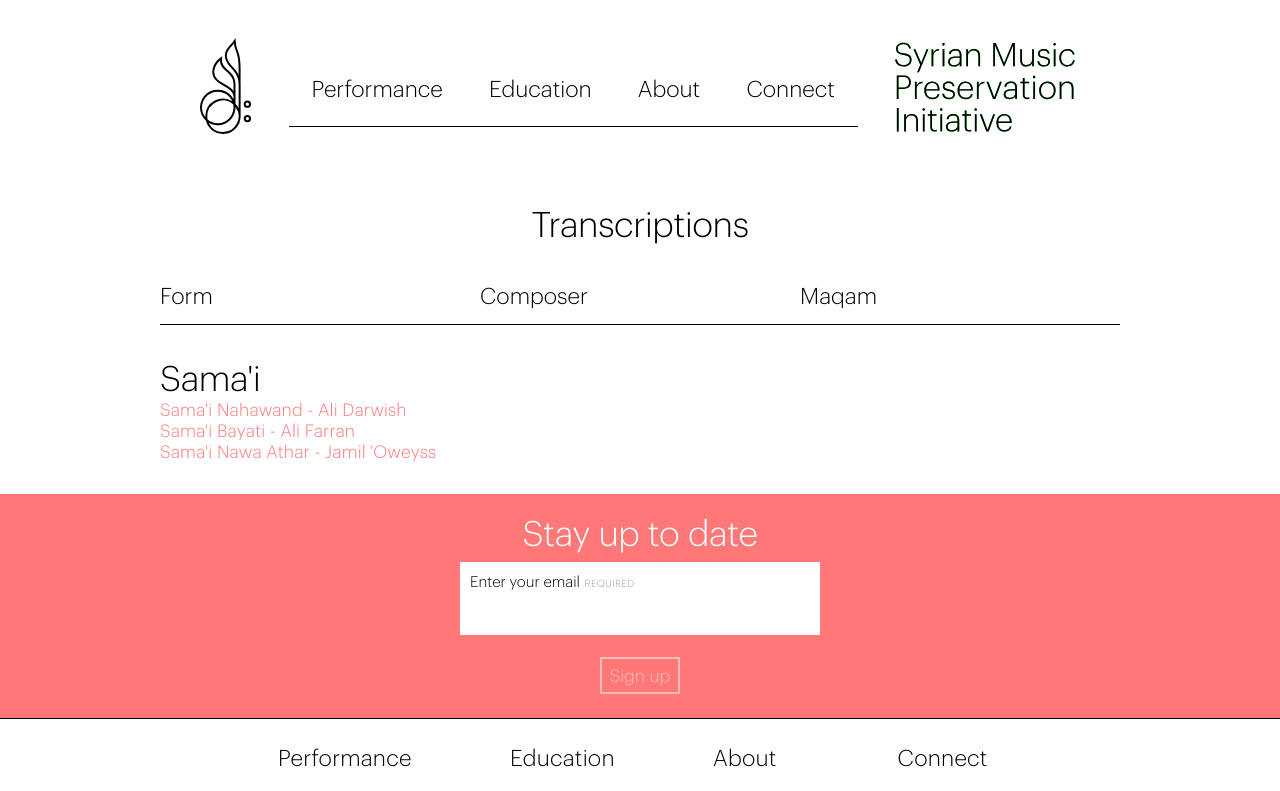
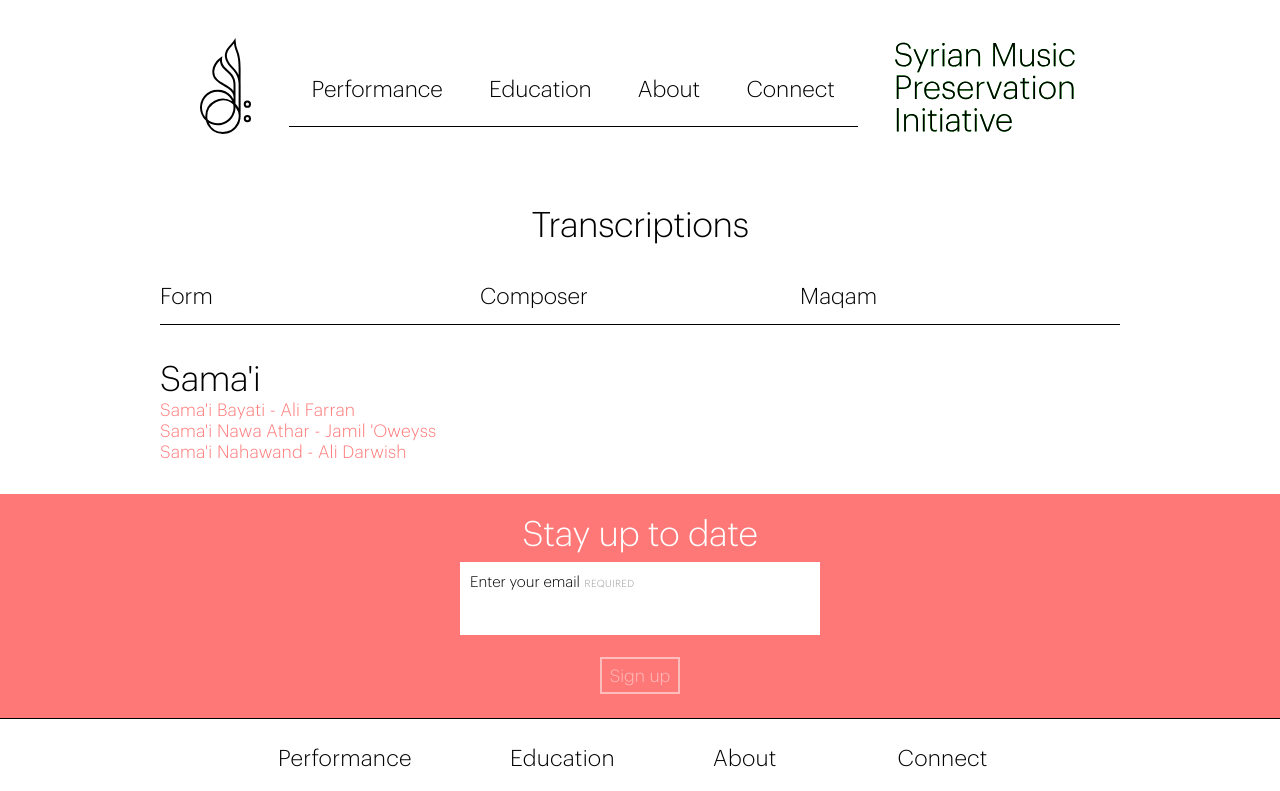
Before and after one commit to SyrianMusic/syrian-music-www, a Next.js app: page /education/transcriptions in a window 1280 px wide. Shown: the top 791 px of the page. Built offline with nearby package versions, Linux system fonts and the light colour scheme.

Commit message:
sort transcriptions by composer and maqam

```diff
--- a/data/transcriptions.js
+++ b/data/transcriptions.js
@@ -25,12 +25,6 @@ const maqams = {
 
 const transcriptions = [
   {
-    composer: composers.DARWISH_ALI,
-    form: forms.SAMAI,
-    maqam: maqams.NAHAWANT,
-    filename: 'DarwishAli_SamaiNahawand.pdf',
-  },
-  {
     composer: composers.FARRAN_ALI,
     form: forms.SAMAI,
     maqam: maqams.BAYATI,
@@ -42,6 +36,12 @@ const transcriptions = [
     maqam: maqams.NAWA_ATHAR,
     filename: 'OweyssJamil_SamaiNawaAthar.pdf',
   },
+  {
+    composer: composers.DARWISH_ALI,
+    form: forms.SAMAI,
+    maqam: maqams.NAHAWANT,
+    filename: 'DarwishAli_SamaiNahawand.pdf',
+  },
 ];
 
 const transcriptionsWithIds = transcriptions.reduce((acc, curr, index) => {
--- a/pages/education/transcriptions.js
+++ b/pages/education/transcriptions.js
@@ -5,14 +5,14 @@ import Tabs from '../../components/Tabs';
 import Title from '../../components/Title';
 import transcriptions from '../../data/transcriptions';
 
-const transcriptionsByForm = Object.entries(transcriptions).reduce((acc, [id, transcription]) => {
-  const { composer, filename, form, maqam } = transcription;
-  const sectionId = `form-${form}`.toLowerCase().replace(' ', '-');
+const createSections = ({ renderSectionId, renderTitle, renderText }) =>
+  Object.entries(transcriptions).reduce((acc, [id, transcription]) => {
+    const sectionId = renderSectionId(transcription).toLowerCase().replace(' ', '-');
     const section = acc[sectionId];
     const item = {
       id,
-    text: `${form} ${maqam} - ${composer.first} ${composer.last}`,
-    href: `/transcriptions/${filename}`,
+      text: renderText(transcription),
+      href: `/transcriptions/${transcription.filename}`,
     };
 
     if (!section) {
@@ -20,7 +20,7 @@ const transcriptionsByForm = Object.entries(transcriptions).reduce((acc, [id, tr
         ...acc,
         [sectionId]: {
           id: sectionId,
-        title: form,
+          title: renderTitle(transcription),
           items: [item],
         },
       };
@@ -34,6 +34,29 @@ const transcriptionsByForm = Object.entries(transcriptions).reduce((acc, [id, tr
     };
   }, {});
 
+const getComposerLetter = ({ last }) => last.replace("'", '')[0];
+
+const transcriptionsByComposer = createSections({
+  renderSectionId: ({ composer }) => `composers-${getComposerLetter(composer)}`,
+  renderTitle: ({ composer }) => getComposerLetter(composer),
+  renderText: ({ composer, form, maqam }) =>
+    `${composer.first} ${composer.last} - ${form} ${maqam}`,
+});
+
+const transcriptionsByForm = createSections({
+  renderSectionId: ({ form }) => `form-${form}`,
+  renderTitle: ({ form }) => form,
+  renderText: ({ composer, form, maqam }) =>
+    `${form} ${maqam} - ${composer.first} ${composer.last}`,
+});
+
+const transcriptionsByMaqam = createSections({
+  renderSectionId: ({ maqam }) => `maqam-${maqam}`,
+  renderTitle: ({ maqam }) => maqam,
+  renderText: ({ composer, form, maqam }) =>
+    `${form} ${maqam} - ${composer.first} ${composer.last}`,
+});
+
 const tabs = [
   {
     id: 'form',
@@ -43,12 +66,12 @@ const tabs = [
   {
     id: 'composer',
     label: 'Composer',
-    panel: <div>Composer panel</div>,
+    panel: <SortedList sections={Object.values(transcriptionsByComposer)} />,
   },
   {
     id: 'maqam',
     label: 'Maqam',
-    panel: <div>Maqam panel</div>,
+    panel: <SortedList sections={Object.values(transcriptionsByMaqam)} />,
   },
 ];
 
```
Lines whose indentation alone changed are shown as unchanged.
